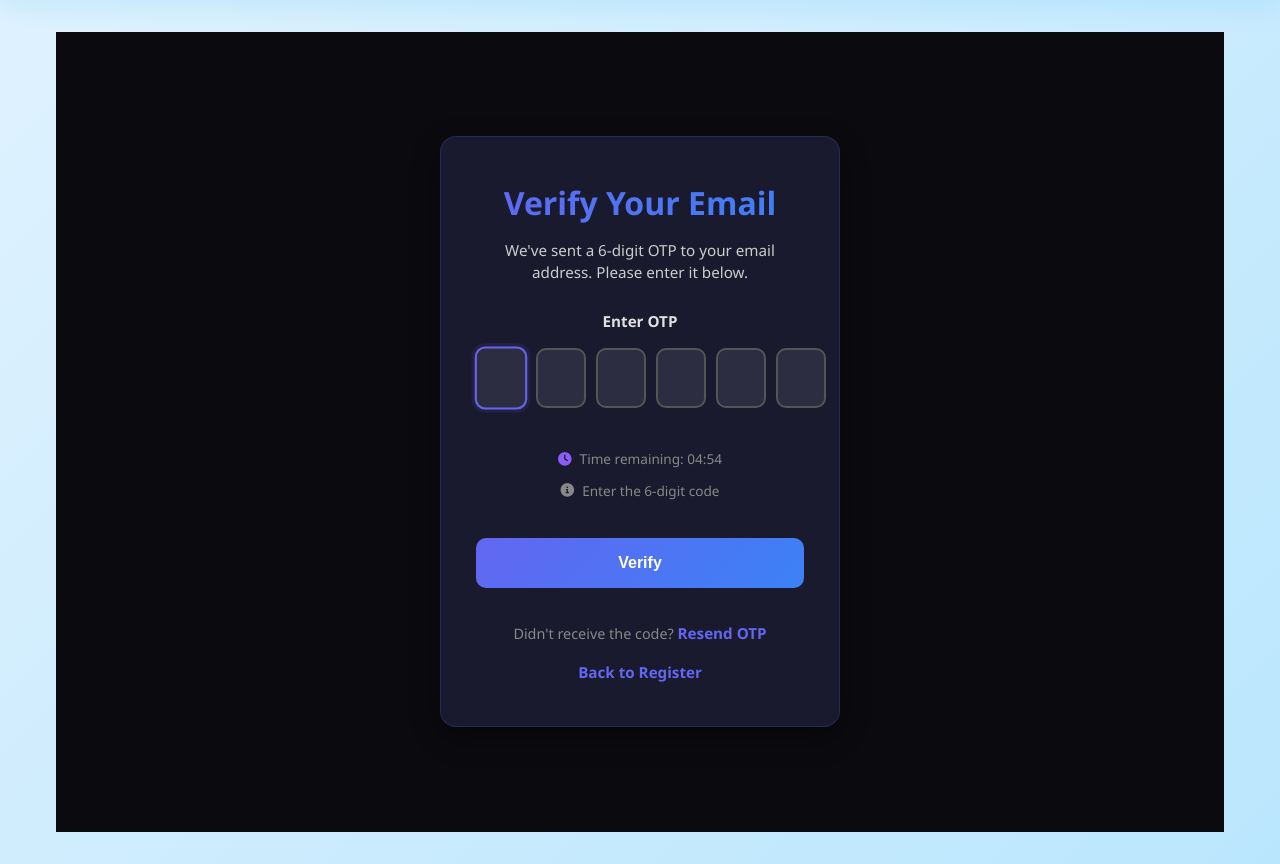
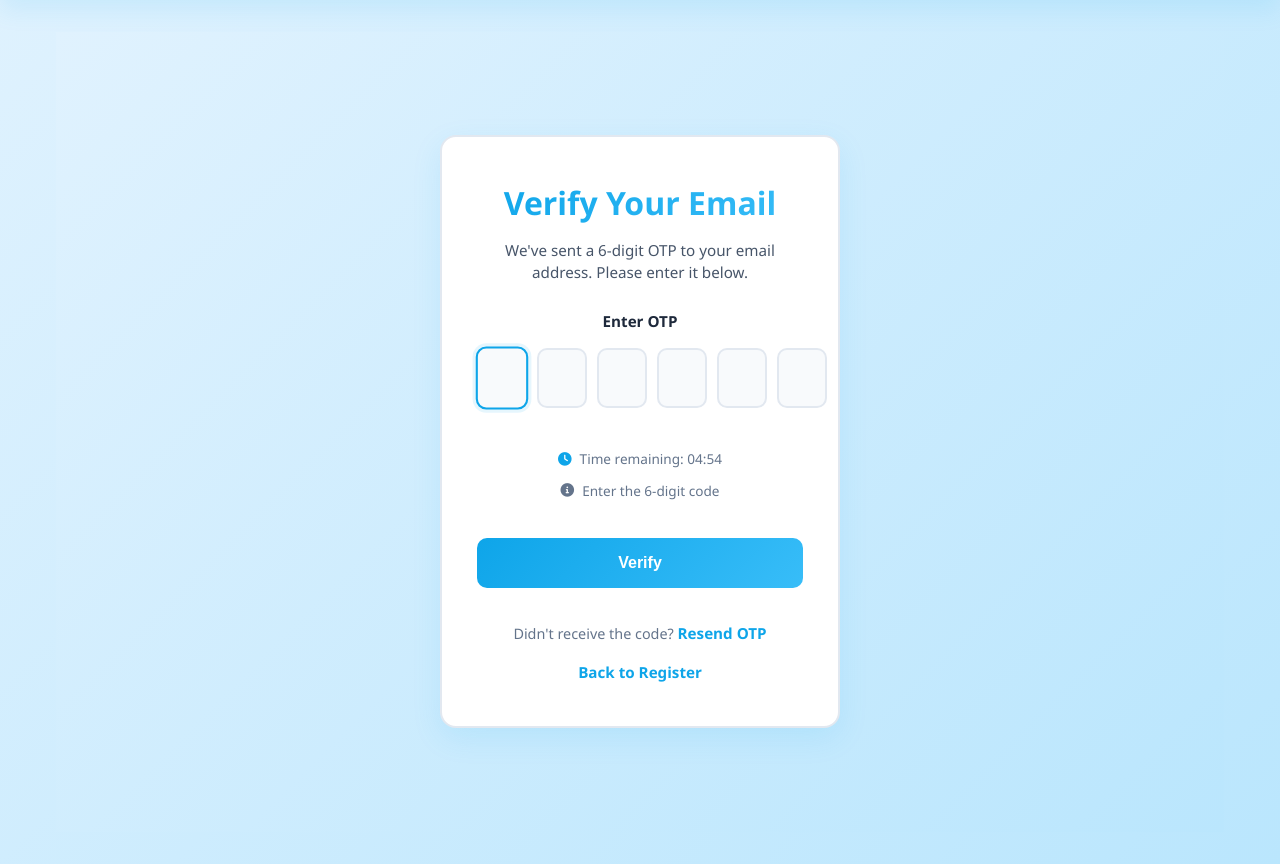
Before and after one commit to Burhan-012345/ShadowTalk, a Flask app: page /verify-otp in a window 1280 px wide. Shown: the part 76-940 px from the top of the page. Run offline with Flask 3, Linux system fonts and the light colour scheme; a user stored in the database is signed in; parts of the project's set-up code (start-up, migrations or seed data) failed here and were passed over; some libraries are stand-ins or nearby versions.

Commit message:
Update verify_otp.html

```diff
--- a/templates/auth/verify_otp.html
+++ b/templates/auth/verify_otp.html
@@ -114,22 +114,22 @@
 </div>
 
 <style>
-  /* Mobile-First Responsive Styles */
+  /* verify_otp.html - Skyline Blue Theme */
   .auth-container {
     min-height: 100vh;
     display: flex;
     align-items: center;
     justify-content: center;
     padding: 20px;
-    background: #0a0a0f;
+    background: linear-gradient(135deg, #e0f2fe 0%, #bae6fd 100%);
   }
 
   .auth-card {
-    background: #1a1a2e;
+    background: #ffffff;
     border-radius: 16px;
     padding: 30px 25px;
-    box-shadow: 0 10px 30px rgba(0, 0, 0, 0.3);
-    border: 1px solid rgba(99, 102, 241, 0.2);
+    box-shadow: 0 10px 30px rgba(14, 165, 233, 0.1);
+    border: 2px solid #e2e8f0;
     width: 100%;
     max-width: 400px;
     margin: 0 auto;
@@ -140,14 +140,14 @@
     font-weight: 700;
     text-align: center;
     margin-bottom: 10px;
-    background: linear-gradient(135deg, #6366f1, #3b82f6);
+    background: linear-gradient(135deg, #0ea5e9, #38bdf8);
     -webkit-background-clip: text;
     -webkit-text-fill-color: transparent;
   }
 
   .auth-subtitle {
     text-align: center;
-    color: #ccc;
+    color: #475569;
     margin-bottom: 25px;
     font-size: 0.95rem;
     line-height: 1.5;
@@ -161,12 +161,11 @@
     display: block;
     margin-bottom: 15px;
     font-weight: 600;
-    color: #e0e0e0;
+    color: #1e293b;
     font-size: 0.95rem;
     text-align: center;
   }
 
-  /* OTP Input Container */
   .otp-input-container {
     display: flex;
     justify-content: space-between;
@@ -183,33 +182,32 @@
     text-align: center;
     font-size: 1.25rem;
     font-weight: bold;
-    border: 2px solid #555;
+    border: 2px solid #e2e8f0;
     border-radius: 10px;
-    background: #2d2d42;
-    color: white;
+    background: #f8fafc;
+    color: #1e293b;
     transition: all 0.3s ease;
-    font-size: 18px; /* Prevent zoom on iOS */
+    font-size: 18px;
   }
 
   .otp-input:focus {
-    border-color: #6366f1;
-    box-shadow: 0 0 0 3px rgba(139, 92, 246, 0.1);
+    border-color: #0ea5e9;
+    box-shadow: 0 0 0 3px rgba(14, 165, 233, 0.1);
     transform: scale(1.05);
     outline: none;
   }
 
   .otp-input.filled {
-    border-color: #27ae60;
-    background-color: rgba(39, 174, 96, 0.05);
+    border-color: #10b981;
+    background-color: rgba(16, 185, 129, 0.05);
   }
 
   .otp-input.error {
-    border-color: #e74c3c;
-    background-color: rgba(231, 76, 60, 0.05);
+    border-color: #ef4444;
+    background-color: rgba(239, 68, 68, 0.05);
     animation: shake 0.5s ease-in-out;
   }
 
-  /* OTP Status */
   .otp-status {
     margin-top: 20px;
     font-size: 0.85rem;
@@ -220,16 +218,16 @@
     align-items: center;
     justify-content: center;
     margin-bottom: 10px;
-    color: #888;
+    color: #64748b;
   }
 
   .otp-timer i {
     margin-right: 8px;
-    color: #8b5cf6;
+    color: #0ea5e9;
   }
 
   .otp-timer.expiring {
-    color: #e74c3c;
+    color: #ef4444;
     animation: pulse 1s infinite;
   }
 
@@ -237,7 +235,7 @@
     display: flex;
     align-items: center;
     justify-content: center;
-    color: #888;
+    color: #64748b;
     transition: all 0.3s ease;
   }
 
@@ -246,18 +244,17 @@
   }
 
   .otp-validity.valid {
-    color: #27ae60;
+    color: #10b981;
   }
 
   .otp-validity.invalid {
-    color: #e74c3c;
+    color: #ef4444;
   }
 
-  /* Buttons */
   .btn-primary {
     width: 100%;
     padding: 14px 20px;
-    background: linear-gradient(135deg, #6366f1, #3b82f6);
+    background: linear-gradient(135deg, #0ea5e9, #38bdf8);
     color: white;
     border: none;
     border-radius: 10px;
@@ -272,11 +269,11 @@
 
   .btn-primary:hover:not(:disabled) {
     transform: translateY(-2px);
-    box-shadow: 0 4px 12px rgba(99, 102, 241, 0.3);
+    box-shadow: 0 4px 12px rgba(14, 165, 233, 0.3);
   }
 
   .btn-primary:disabled {
-    background-color: #6b7280;
+    background-color: #94a3b8;
     cursor: not-allowed;
     transform: none !important;
   }
@@ -302,7 +299,6 @@
     margin-right: 8px;
   }
 
-  /* Auth Links */
   .auth-links {
     text-align: center;
     margin-top: 25px;
@@ -310,19 +306,20 @@
 
   .auth-links p {
     margin-bottom: 15px;
-    color: #888;
+    color: #64748b;
     font-size: 0.9rem;
   }
 
   .auth-links a {
-    color: #6366f1;
+    color: #0ea5e9;
     text-decoration: none;
     font-size: 0.95rem;
     transition: color 0.3s ease;
+    font-weight: 600;
   }
 
   .auth-links a:hover {
-    color: #8b5cf6;
+    color: #0284c7;
     text-decoration: underline;
   }
 
@@ -339,7 +336,7 @@
     left: 0;
     width: 100%;
     height: 1px;
-    background-color: #8b5cf6;
+    background-color: #0ea5e9;
     transform: scaleX(0);
     transform-origin: bottom right;
     transition: transform 0.3s ease;
@@ -351,30 +348,30 @@
   }
 
   .resend-disabled {
-    color: #95a5a6 !important;
+    color: #94a3b8 !important;
     pointer-events: none;
     cursor: not-allowed;
   }
 
-  /* Alert Styles */
   .alert {
     padding: 12px 16px;
     border-radius: 8px;
     margin-bottom: 20px;
     font-size: 0.9rem;
     animation: slideIn 0.3s ease-out;
+    border-left: 4px solid;
   }
 
   .alert-error {
     background-color: rgba(239, 68, 68, 0.1);
     color: #ef4444;
-    border: 1px solid rgba(239, 68, 68, 0.3);
+    border-left-color: #ef4444;
   }
 
   .alert-success {
     background-color: rgba(16, 185, 129, 0.1);
     color: #10b981;
-    border: 1px solid rgba(16, 185, 129, 0.3);
+    border-left-color: #10b981;
     display: flex;
     align-items: center;
   }
@@ -383,7 +380,6 @@
     margin-right: 8px;
   }
 
-  /* Animations */
   @keyframes spin {
     0% {
       transform: rotate(0deg);
@@ -448,36 +444,29 @@
     animation: slideIn 0.3s ease-out;
   }
 
-  /* Mobile Optimizations */
   @media (max-width: 480px) {
     .auth-container {
       padding: 15px;
     }
-
     .auth-card {
       padding: 25px 20px;
     }
-
     .auth-title {
       font-size: 1.5rem;
     }
-
     .otp-input-container {
       gap: 6px;
       max-width: 280px;
     }
-
     .otp-input {
       width: 40px;
       height: 50px;
       font-size: 16px;
     }
-
     .btn-primary {
       padding: 12px 16px;
       font-size: 0.95rem;
     }
-
     .otp-status {
       font-size: 0.8rem;
     }
@@ -487,16 +476,13 @@
     .auth-card {
       padding: 40px 35px;
     }
-
     .auth-title {
       font-size: 2rem;
     }
-
     .otp-input-container {
       gap: 10px;
       max-width: 340px;
     }
-
     .otp-input {
       width: 50px;
       height: 60px;
@@ -508,7 +494,6 @@
       gap: 4px;
       max-width: 260px;
     }
-
     .otp-input {
       width: 38px;
       height: 48px;
```
